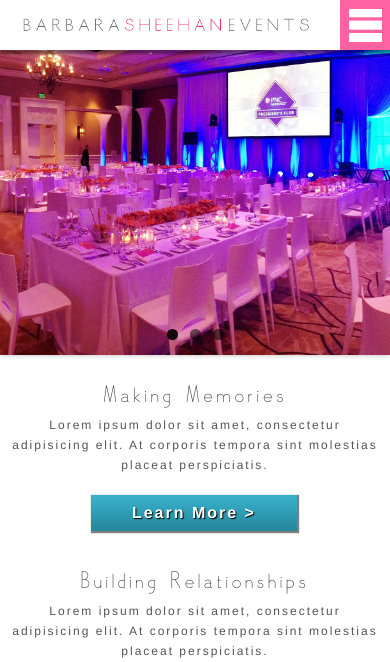
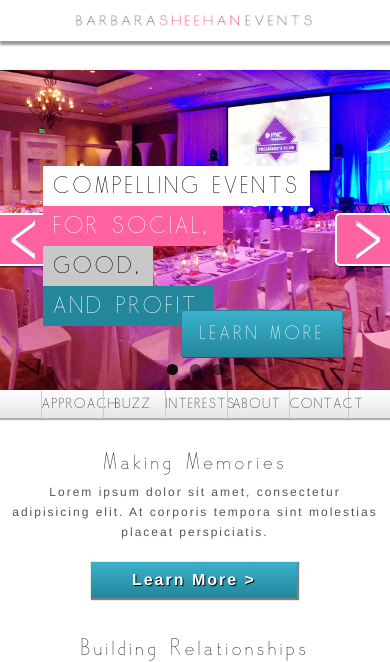
Before and after one commit to brandonpweiss/Barbara-Sheehan-Events, a PHP site: page / in a window 390 px wide. Shown: the top 662 px of the page. Run offline with PHP 8.4, Linux system fonts and the light colour scheme; some libraries are stand-ins or nearby versions.

Commit message:
Revert "Mobile dropdown nav. JS fixes. Style fixes."
This reverts commit 411269999e085adcc2aeec644f110b3e20d18b6c.

```diff
--- a/flexslider.css
+++ b/flexslider.css
@@ -53,12 +53,11 @@
 .flex-direction-nav a {width: 60px; height: 60px; margin: -20px 0 0; display: block; background: url(images/bg_direction_nav.png) no-repeat 0 0; position: absolute; top: 50%; z-index: 10; cursor: pointer; text-indent: -9999px; opacity: 0; -webkit-transition: all .3s ease;}
 .flex-direction-nav .flex-next {background-position: 100% 0; right: -36px; }
 .flex-direction-nav .flex-prev {left: -36px;}
-@media screen and (min-width: 660px) {
 .flexslider:hover .flex-next {opacity: 0.8; right: 0px;}
 .flexslider:hover .flex-prev {opacity: 0.8; left: 0px;}
 .flexslider:hover .flex-next:hover, .flexslider:hover .flex-prev:hover {opacity: 1;}
 .flex-direction-nav .flex-disabled {opacity: .3!important; filter:alpha(opacity=30); cursor: default;}
-}
+
 /* Control Nav */
 .flex-control-nav {width: 100%; position: absolute; bottom: 10px; text-align: center;}
 .flex-control-nav li {margin: 0 6px; display: inline-block; zoom: 1; *display: inline;}
@@ -72,7 +71,7 @@
 .flex-control-thumbs img:hover {opacity: 1;}
 .flex-control-thumbs .flex-active {opacity: 1; cursor: default;}
 
-/*@media screen and (max-width: 860px) {
+@media screen and (max-width: 860px) {
   .flex-direction-nav .flex-prev {opacity: 1; left: 0;}
-  .flex-direction-nav .flex-next {opacity: 1; right: 0;}*/
+  .flex-direction-nav .flex-next {opacity: 1; right: 0;}
 }
--- a/index.html
+++ b/index.html
@@ -3,7 +3,6 @@
 <head>
 	<meta charset="UTF-8">
 	<title>Barbara Sheehan Events</title>
-	<meta name="viewport" content="width=device-width; initial-scale=1.0; maximum-scale=1.0;">
 	<link rel="stylesheet" href="style.css">
 	<link rel="stylesheet" href="normalize.css">
 	<link rel="stylesheet" href="flexslider.css">
@@ -11,27 +10,6 @@
 	<script src="jquery.fittext.js"></script>
 	<script src="jquery.flexslider.js"></script>
 		<script>
-
-		$(window).resize(function()
-		{
-			if ($(window).width() > 640)
-			{
-				$('#sticky_navigation_wrapper').css('display', 'block');
-			}
-			else if ($(window).width() < 640)
-			{
-				$('#sticky_navigation_wrapper').css('display', 'none');
-			}
-		});
-
-		$(document).ready(function()
-		{
-			$('#navbttn').click(function()
-			{
-					$('#sticky_navigation_wrapper').slideToggle(250);
-			});
-		});
-
 	$(window).load(function() {
   		$('.flexslider').flexslider({
    	 		animation: "slide",
@@ -45,16 +23,16 @@
 	<script src="modernizr.js"></script>
 	<script>
 $(function() {
+
 	// grab the initial top offset of the navigation
-	var nav_offset_top = $('nav').offset().top;
-	var dist_to_nav = nav_offset_top - 75;
+	var sticky_navigation_offset_top = $('#sticky_navigation').offset().top;
 
 	// our function that decides weather the navigation bar should have "fixed" css position or not.
 	var sticky_navigation = function(){
 		var scroll_top = $(window).scrollTop(); // our current vertical position from the top
 
 		// if we've scrolled more than the navigation, change its position to fixed to stick to top, otherwise change it back to relative
-		if ((scroll_top > dist_to_nav)&&($(window).width() > 640)) {
+		if (scroll_top > sticky_navigation_offset_top) {
 			$('#sticky_navigation').css({ 'position': 'fixed', 'top':75, 'left':0, 'z-index':999});
 		} else {
 			$('#sticky_navigation').css({ 'position': 'relative', 'top':0, 'left':0 });
@@ -74,6 +52,7 @@
 	$('a[href="#"]').click(function(event){
 		event.preventDefault();
 	});
+
 });
 </script>
 </head>
@@ -83,7 +62,6 @@
 		<div class="content">
 		<a href="#" id="top"><img src="images/FinalLogo.jpg" id="logo" alt="Barbara Sheehan Events"></a>
 		<a href="#" id="contactButton" class="button">CONTACT</a>
-
 		</div>
 	</header>
 	<section id="carousel">
@@ -110,20 +88,21 @@
 		</a>
 		</div>
 	</section>
-	<div id="navbttn"></div>
-	<div id="sticky_navigation_wrapper">
+		<div id="sticky_navigation_wrapper">
 		<div id="sticky_navigation">
-			<nav>
-				<ul>
-					<li><a href="#" id="navapproach">APPROACH</a></li>
-					<li><a href="#" id="navbuzz">BUZZ</a></li>
-					<li><a href="#" id="navinterests">INTERESTS</a></li>
-					<li><a href="#" id="navabout">ABOUT</a></li>
-					<li><a href="#" id="navcontact">CONTACT</a></li>
-				</ul>
-			</nav>
-		</div>
+	<nav>
+
+			<div class="demo_container">
+		<a href="#" id="navapproach">APPROACH</a>
+		<a href="#" id="navbuzz">BUZZ</a>
+		<a href="#" id="navinterests">INTERESTS</a>
+		<a href="#" id="navabout">ABOUT</a>
+		<a href="#" id="navcontact">CONTACT</a>
 	</div>
+
+	</nav>
+	</div>
+</div>
 	<section id="callouts" class="clearfix">
 		<div class="content clearfix">
 		<div class="callout clearfix">
--- a/style.css
+++ b/style.css
@@ -180,10 +180,7 @@
 padding-bottom: 2px;
 
 }
-nav ul li {
-	display: inline;
-}
-nav ul li a{
+nav a{
 	text-decoration: none;
 	color: #000;
 	font-family: 'skarpalt';
@@ -202,11 +199,11 @@
 	transition: color .3s ease-in-out;
 	border-left: #CCCCCC solid thin;
 }
-nav ul li a:hover{
+nav a:hover{
 	color: #999;
 }
 
-nav ul li a#navcontact{
+nav a#navcontact{
  border-right: #CCCCCC solid thin;
 }
 .flexslider .slides img {
@@ -1190,9 +1187,7 @@
 	position: relative;
 	top: -100px;
 }
-#navbttn {
-	display: none;
-}
+
 
 @media only screen and (min-width: 1441px){
 #banner{
@@ -1464,47 +1459,8 @@
 }
 
 @media only screen and (max-width: 640px){
-header {
-	height: 50px;
-}
-#logo {
-	margin: 0;
-}
-nav ul li a{
-	width: 100%;
-	border-left: 0;
-	border-bottom: #CCCCCC solid thin;
-}
-#sticky_navigation_wrapper {
-	display: none;
-	height: auto;
-	position: fixed;
-	top: 50px;
-	width: 100%;
-	z-index: 99999;
-}
-#navbttn {
-	display: block;
-	background:url(images/nav-button.png) center center no-repeat;
-	background-color: #ff62a1;
-	background-size: 65% auto;
-	position: fixed;
-	top: 0;
-	height: 50px;
-	right: 0;
-	width: 50px;
-	z-index: 999;
-	cursor: pointer;
-}
-
-#slogan, a.outline {
-	display: none;
-}
 #contact .content{
 text-align: center;
-}
-.flexslider {
-	margin: 35px 0 0 0!important;
 }
 #contact .content .column{
 	float:none;
@@ -1574,8 +1530,7 @@
 		display:none;
 	}
 	header img#logo{
-		max-width: 318px;
-		width: 85%;
+		width: 70%;
 	}
 	#banner{
 	/*background: url(images/6.jpg) center center no-repeat;*/
```
Also changed, not shown: images/nav-button.png (deleted), 1 other file.
